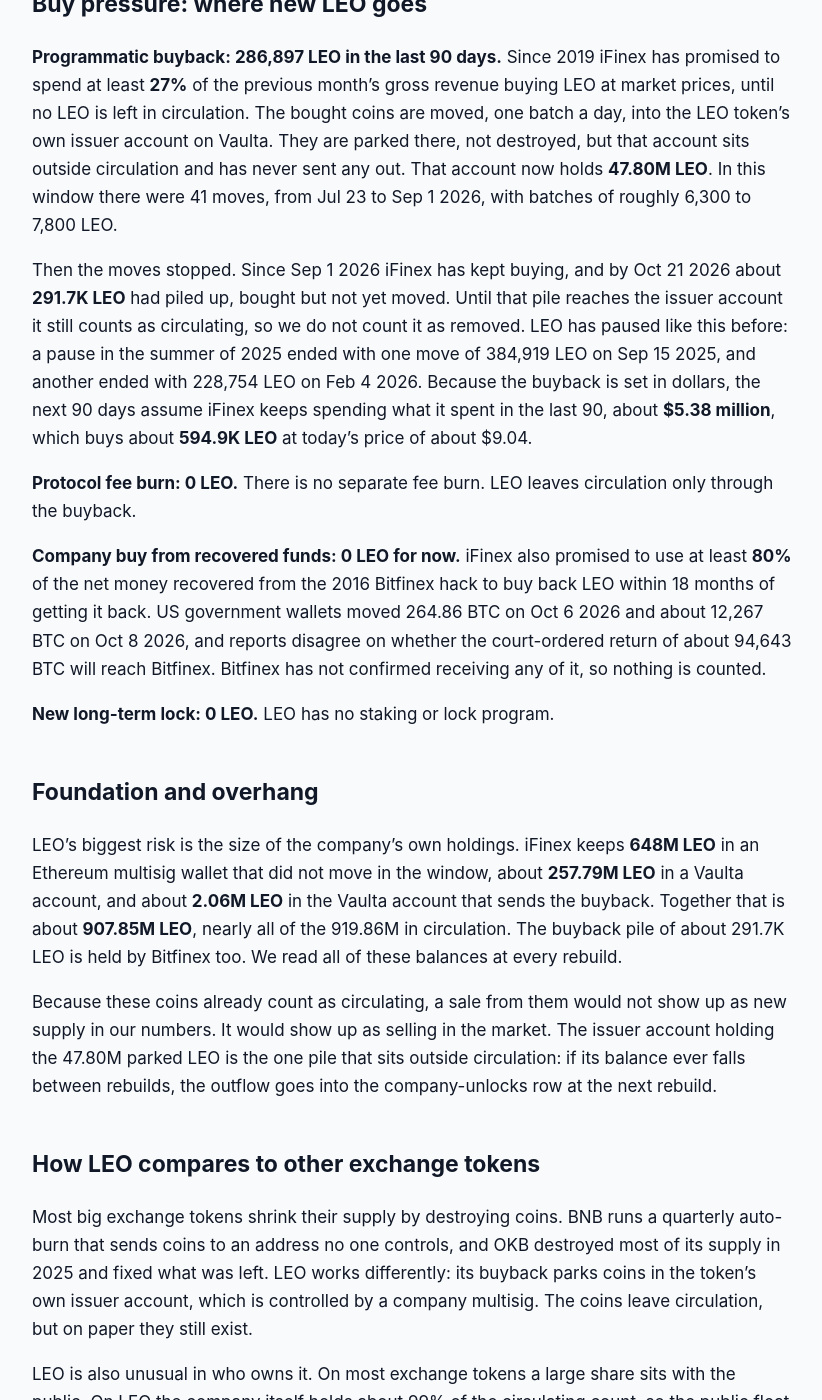
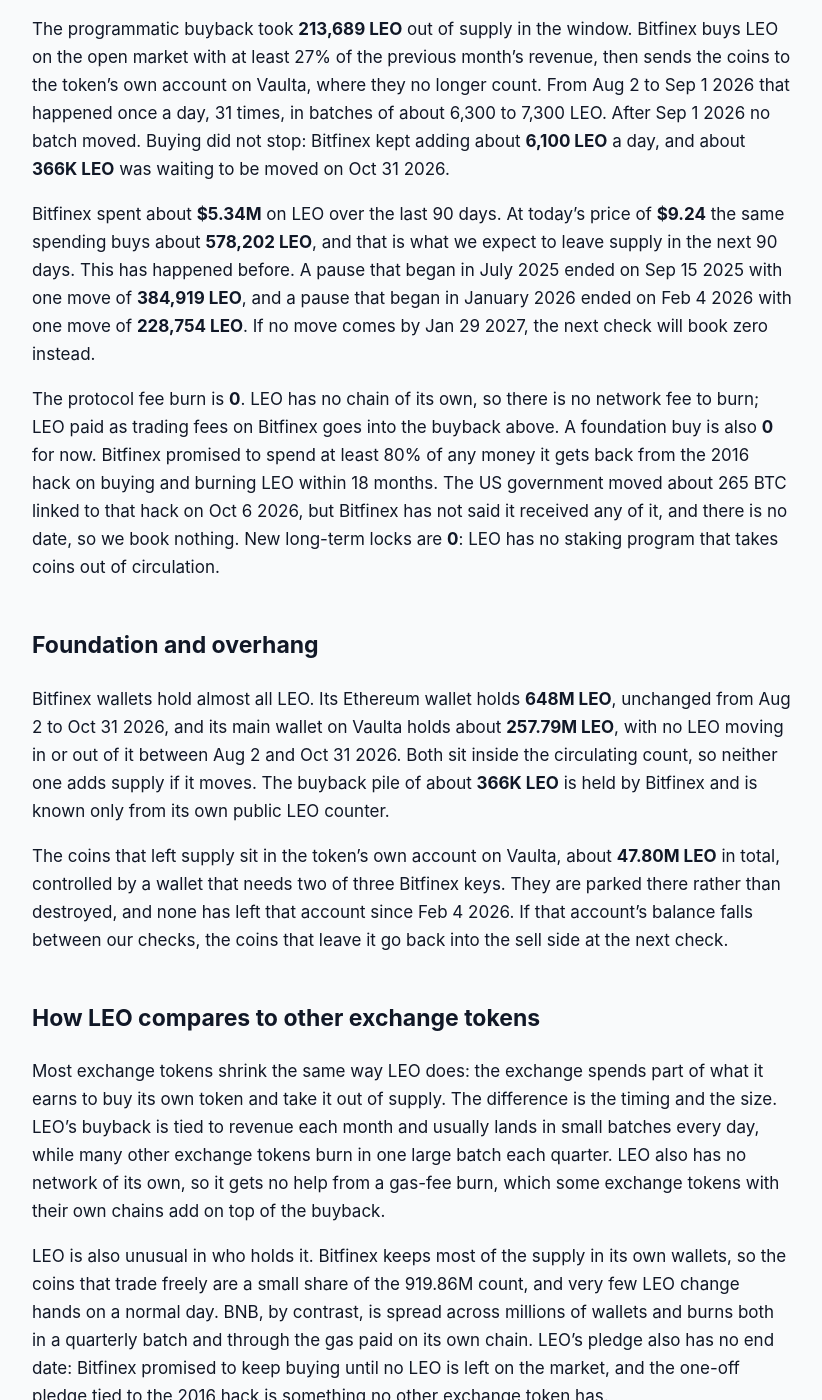
Before and after one commit to jeevansongmy-spec/mrnasdog-articles, a Jekyll site: the page built from crypto/leo-pressure-framework.md, in a window 1280 px wide and 1400 px high, scrolled down 1306 px. Shown: the whole window, without its empty margins (228-1050 px from the left). Built offline with Jekyll 4.4.1, drawn with Linux system fonts in a browser that asks for light colours; some of the changed text lies outside the part shown.

Commit message:
publish: crypto/leo-pressure-framework

```diff
--- a/crypto/leo-pressure-framework.md
+++ b/crypto/leo-pressure-framework.md
@@ -1,71 +1,67 @@
 ---
-title: "LEO Inflation Analysis · October 2026 · Mixed flows · supply roughly steady"
-description: "LEO supply is roughly steady: no new LEO, and the iFinex buyback took 286,897 LEO out in 90 days, −0.03% net, about −0.06% next. Moves paused Sep 1."
+title:         "LEO Inflation Analysis · October 2026 · Mixed flows · supply roughly steady"
+description:   "LEO supply in 90 days: no new LEO made, and a Bitfinex buyback that took 213,689 LEO out by Sep 1 2026, then paused with 366K LEO waiting. Net −0.02%."
 canonical_url: "https://mrnasdog.com/research/leo/inflation"
-tags: ["crypto", "leo", "bitfinex", "exchange-token"]
-published: true
+tags:          ["crypto", "leo", "bitfinex", "exchange-token"]
+published:     true
 ---
-> Originally published at **[mrnasdog.com/research/leo/inflation](https://mrnasdog.com/research/leo/inflation)** by MrNasDog.
+*Originally published at [https://mrnasdog.com/research/leo/inflation](https://mrnasdog.com/research/leo/inflation)*
 
 <!-- main-page -->
-**Main page:** the full LEO coin page — signal, price drivers and the buy/sell questions → [mrnasdog.com/research/leo](https://mrnasdog.com/research/leo)
+➜ Start with the UNUS SED LEO coin page for the short answer and its price drivers: [mrnasdog.com/research/leo](https://mrnasdog.com/research/leo)
 
 # LEO Inflation Analysis · October 2026 · Mixed flows · supply roughly steady
 
-**UNUS SED LEO (LEO)** did not grow at all in the last 90 days: no new LEO was created and nothing unlocked. The only flow was the iFinex buyback, which took **286,897 LEO** out of circulation between Jul 23 and Sep 1 2026, so supply shrank about **0.03%**. The buyback moves have been paused since Sep 1 2026 with about **291.7K LEO** bought and waiting, and the next 90 days assume about **594.9K LEO** leaves, a **0.06%** shrink.
+LEO supply is shrinking slowly: **−0.02%** net from Aug 2 to Oct 31 2026, and about **−0.06%** expected for the next 90 days. LEO is the token of the Bitfinex exchange, no new LEO is made, and Bitfinex buys LEO back with at least 27% of its monthly revenue. In the window, **0 LEO** was added and **213,689 LEO** left supply, while other trackers show **+0.04%**.
 
 ## The verdict, in one paragraph
 
-Over the 90 days from Jul 23 to Oct 21 2026, LEO supply changed by **−0.03%**: zero new LEO against **286,897 LEO** removed by the buyback, on a circulating supply of **919.86M LEO**. For the next 90 days we expect **−0.06%**, still with no new supply. The independent supply monitor reads **−0.05%** for the same 90 days, only **0.02 points** away from our reading, so no warning flag is shown. In short, LEO is a **fixed-supply exchange token with a slow company buyback**: nothing is printed, and a small slice leaves circulation each month.
+Over the 90 days to Oct 31 2026, LEO supply fell by **213,689 LEO**, a net change of **−0.02%** on **919.86M LEO** in circulation. Other trackers read LEO at **+0.04%** over the same stretch, a gap of **0.07 points**, so the two readings agree and the coin page carries no warning note. For the next 90 days we expect about **578,202 LEO** to leave supply, or **−0.06%**, because Bitfinex is still buying LEO even though it stopped moving the coins out of supply on Sep 1 2026. The label that fits LEO is a fixed-count exchange token, shrunk only by its owner's buyback.
 
 ## Sell pressure: where new LEO comes from
 
-**Protocol inflation: 0 LEO.** LEO has no staking rewards, no mining and no emission schedule. No new LEO appeared on either of its two networks, Ethereum and Vaulta, between Jul 23 and Oct 21 2026. The power to create more still exists, though: the Vaulta version of LEO allows up to 1B tokens, about 692M more than exist there today, and the Ethereum version keeps a mint switch in the hands of its controller. That is why we check both every time rather than calling the supply fixed forever.
+Protocol inflation is **0**. LEO has no miners and no validators to pay, and every LEO that exists was created at the 2019 launch. On Ethereum the LEO count read **660M** on Aug 2 2026 and again on Oct 31 2026, and on Vaulta, the chain that used to be called EOS, no new LEO was created in the window. The token's settings on Vaulta still let Bitfinex create more LEO, up to a cap of 1B in total, so a fixed count is a fact today, not a promise built into the code.
 
-**Vesting unlocks: 0 LEO.** All LEO was created in May 2019 for a private sale of up to $1 billion by iFinex, the company behind Bitfinex. There was no lock-up and there is no team or investor unlock calendar, so nothing can vest.
+Vesting unlocks are **0**. LEO never had a team share on a timer, and all of it was sold or handed out in 2019, so no unlock date is waiting in the next 90 days or after.
 
-**Company and unscheduled unlocks: 0 LEO.** iFinex holds the great majority of LEO itself, but every one of those coins already counts as circulating, so moving or selling them would not add new supply to the count. The details are in the overhang section below.
+Foundation and unscheduled unlocks are **0**. The company behind Bitfinex, iFinex, keeps **648M LEO** in one Ethereum wallet, and that wallet did not move between Aug 2 and Oct 31 2026. Those coins already count as circulating, so even a sale from that wallet would not add new LEO to the count.
 
-**Long-term locked or bankruptcy: 0 LEO.** No bankruptcy estate, court case or locked reserve is waiting to release LEO.
+Long-term locked or bankruptcy supply is **0**. No court estate holds LEO. The 2016 Bitfinex hack took bitcoin, not LEO, so any money recovered from that hack can only lower LEO supply.
 
 ## Buy pressure: where new LEO goes
 
-**Programmatic buyback: 286,897 LEO in the last 90 days.** Since 2019 iFinex has promised to spend at least **27%** of the previous month's gross revenue buying LEO at market prices, until no LEO is left in circulation. The bought coins are moved, one batch a day, into the LEO token's own issuer account on Vaulta. They are parked there, not destroyed, but that account sits outside circulation and has never sent any out. That account now holds **47.80M LEO**. In this window there were 41 moves, from Jul 23 to Sep 1 2026, with batches of roughly 6,300 to 7,800 LEO.
+The programmatic buyback took **213,689 LEO** out of supply in the window. Bitfinex buys LEO on the open market with at least 27% of the previous month's revenue, then sends the coins to the token's own account on Vaulta, where they no longer count. From Aug 2 to Sep 1 2026 that happened once a day, 31 times, in batches of about 6,300 to 7,300 LEO. After Sep 1 2026 no batch moved. Buying did not stop: Bitfinex kept adding about **6,100 LEO** a day, and about **366K LEO** was waiting to be moved on Oct 31 2026.
 
-Then the moves stopped. Since Sep 1 2026 iFinex has kept buying, and by Oct 21 2026 about **291.7K LEO** had piled up, bought but not yet moved. Until that pile reaches the issuer account it still counts as circulating, so we do not count it as removed. LEO has paused like this before: a pause in the summer of 2025 ended with one move of 384,919 LEO on Sep 15 2025, and another ended with 228,754 LEO on Feb 4 2026. Because the buyback is set in dollars, the next 90 days assume iFinex keeps spending what it spent in the last 90, about **$5.38 million**, which buys about **594.9K LEO** at today's price of about $9.04.
+Bitfinex spent about **$5.34M** on LEO over the last 90 days. At today's price of **$9.24** the same spending buys about **578,202 LEO**, and that is what we expect to leave supply in the next 90 days. This has happened before. A pause that began in July 2025 ended on Sep 15 2025 with one move of **384,919 LEO**, and a pause that began in January 2026 ended on Feb 4 2026 with one move of **228,754 LEO**. If no move comes by Jan 29 2027, the next check will book zero instead.
 
-**Protocol fee burn: 0 LEO.** There is no separate fee burn. LEO leaves circulation only through the buyback.
-
-**Company buy from recovered funds: 0 LEO for now.** iFinex also promised to use at least **80%** of the net money recovered from the 2016 Bitfinex hack to buy back LEO within 18 months of getting it back. US government wallets moved 264.86 BTC on Oct 6 2026 and about 12,267 BTC on Oct 8 2026, and reports disagree on whether the court-ordered return of about 94,643 BTC will reach Bitfinex. Bitfinex has not confirmed receiving any of it, so nothing is counted.
-
-**New long-term lock: 0 LEO.** LEO has no staking or lock program.
+The protocol fee burn is **0**. LEO has no chain of its own, so there is no network fee to burn; LEO paid as trading fees on Bitfinex goes into the buyback above. A foundation buy is also **0** for now. Bitfinex promised to spend at least 80% of any money it gets back from the 2016 hack on buying and burning LEO within 18 months. The US government moved about 265 BTC linked to that hack on Oct 6 2026, but Bitfinex has not said it received any of it, and there is no date, so we book nothing. New long-term locks are **0**: LEO has no staking program that takes coins out of circulation.
 
 ## Foundation and overhang
 
-LEO's biggest risk is the size of the company's own holdings. iFinex keeps **648M LEO** in an Ethereum multisig wallet that did not move in the window, about **257.79M LEO** in a Vaulta account, and about **2.06M LEO** in the Vaulta account that sends the buyback. Together that is about **907.85M LEO**, nearly all of the 919.86M in circulation. The buyback pile of about 291.7K LEO is held by Bitfinex too. We read all of these balances at every rebuild.
+Bitfinex wallets hold almost all LEO. Its Ethereum wallet holds **648M LEO**, unchanged from Aug 2 to Oct 31 2026, and its main wallet on Vaulta holds about **257.79M LEO**, with no LEO moving in or out of it between Aug 2 and Oct 31 2026. Both sit inside the circulating count, so neither one adds supply if it moves. The buyback pile of about **366K LEO** is held by Bitfinex and is known only from its own public LEO counter.
 
-Because these coins already count as circulating, a sale from them would not show up as new supply in our numbers. It would show up as selling in the market. The issuer account holding the 47.80M parked LEO is the one pile that sits outside circulation: if its balance ever falls between rebuilds, the outflow goes into the company-unlocks row at the next rebuild.
+The coins that left supply sit in the token's own account on Vaulta, about **47.80M LEO** in total, controlled by a wallet that needs two of three Bitfinex keys. They are parked there rather than destroyed, and none has left that account since Feb 4 2026. If that account's balance falls between our checks, the coins that leave it go back into the sell side at the next check.
 
 ## How LEO compares to other exchange tokens
 
-Most big exchange tokens shrink their supply by destroying coins. BNB runs a quarterly auto-burn that sends coins to an address no one controls, and OKB destroyed most of its supply in 2025 and fixed what was left. LEO works differently: its buyback parks coins in the token's own issuer account, which is controlled by a company multisig. The coins leave circulation, but on paper they still exist.
+Most exchange tokens shrink the same way LEO does: the exchange spends part of what it earns to buy its own token and take it out of supply. The difference is the timing and the size. LEO's buyback is tied to revenue each month and usually lands in small batches every day, while many other exchange tokens burn in one large batch each quarter. LEO also has no network of its own, so it gets no help from a gas-fee burn, which some exchange tokens with their own chains add on top of the buyback.
 
-LEO is also unusual in who owns it. On most exchange tokens a large share sits with the public. On LEO the company itself holds about 99% of the circulating count, so the public float is small and trading is thin. That makes the buyback large relative to the coins that really change hands, even though it is only about 0.03% of the counted supply each 90 days.
-
-Finally, LEO pays nothing out. There is no staking yield and no validator reward, unlike chain tokens such as ETH that pay brand-new coins to the people who run the network. With no new LEO ever paid out, the supply can only stay flat or shrink, as long as iFinex does not use its power to create more.
+LEO is also unusual in who holds it. Bitfinex keeps most of the supply in its own wallets, so the coins that trade freely are a small share of the 919.86M count, and very few LEO change hands on a normal day. BNB, by contrast, is spread across millions of wallets and burns both in a quarterly batch and through the gas paid on its own chain. LEO's pledge also has no end date: Bitfinex promised to keep buying until no LEO is left on the market, and the one-off pledge tied to the 2016 hack is something no other exchange token has.
 
 ## What to watch in the next 90 days
 
-**The buyback catch-up.** Whether iFinex moves the waiting pile, about 291.7K LEO on Oct 21 2026 and growing, into the issuer account. A move of that size would match the past pauses that ended on Sep 15 2025 and Feb 4 2026.
+First, the restart of the buyback moves. The last move was on Sep 1 2026, and about 366K LEO was waiting on Oct 31 2026. Earlier pauses ended after about 28 and about 60 days, so a single large move is likely; if none comes by Jan 29 2027, the forward number drops to zero.
 
-**The hack bitcoin.** Whether Bitfinex confirms it received any of the bitcoin the US government moved on Oct 6 2026 and Oct 8 2026. If it does, the 80% promise could buy back far more LEO than the normal buyback does in years.
+Second, the pace of buying. Bitfinex added about 6,100 LEO a day after Sep 1 2026, with no buying at all from Sep 18 to Sep 23 2026. Because the buyback follows revenue, a busier or quieter month on the exchange shows up here first.
 
-**Vaulta support.** Bitfinex closed withdrawals of the Vaulta coin itself on Aug 31 2026 while keeping LEO on Vaulta open; the last buyback move came the next morning. Any notice that moves LEO's buyback to Ethereum would change where we read it.
+Third, the 2016 hack bitcoin. The US government moved about 265 BTC linked to the hack on Oct 6 2026 and about 12,267 BTC on Oct 8 2026, while the main store of about 94,643 BTC had not moved. If Bitfinex says it has received any of it, at least 80% of the net amount must go to LEO buybacks within 18 months, which would add a new buy row.
 
-**The company piles.** Any move out of the 648M Ethereum wallet or the 257.79M Vaulta account, and any new LEO created on either network.
+Fourth, the Vaulta side of LEO. Bitfinex closed withdrawals of Vaulta's own coin on Aug 31 2026 but kept LEO on Vaulta open, and the buyback moves, which run on Vaulta, stopped the next day. A change in where the moved coins go would change how we count them.
 
 ## Summary
 
-UNUS SED LEO is a fixed-supply exchange token: no new LEO was created in the last 90 days, and the iFinex buyback took **286,897 LEO** out of circulation, a **0.03%** shrink, with about **0.06%** expected next. The buyback moves have been paused since Sep 1 2026 while about 291.7K bought LEO wait. The key risk is ownership: iFinex itself holds about 907.85M of the 919.86M LEO in circulation and still has the power to create more, though it has not done so.
+LEO, the Bitfinex exchange token, shrank by **213,689 LEO**, or **−0.02%**, in the 90 days to Oct 31 2026, because no new LEO is made and Bitfinex buys LEO back with at least 27% of its monthly revenue. For the next 90 days we expect about **578,202 LEO**, or **−0.06%**, to leave supply, if the buyback moves that paused on Sep 1 2026 restart. The main risk is that the pause lasts, or that Bitfinex, which holds most LEO in its own wallets, changes how it handles the coins it buys. The 2019 whitepaper caps LEO at 1B, and today 919.86M LEO count as circulating.
 
-*MrNasDog Pressure Framework analysis of LEO, Metric 1 — Inflation. Data + explanation only. Not financial advice. Checked Oct 21 2026.*
+---
+
+*MrNasDog Pressure Framework analysis of LEO, Metric 1 — Inflation. Data + explanation only. Not financial advice. Checked Oct 31 2026.*
```
